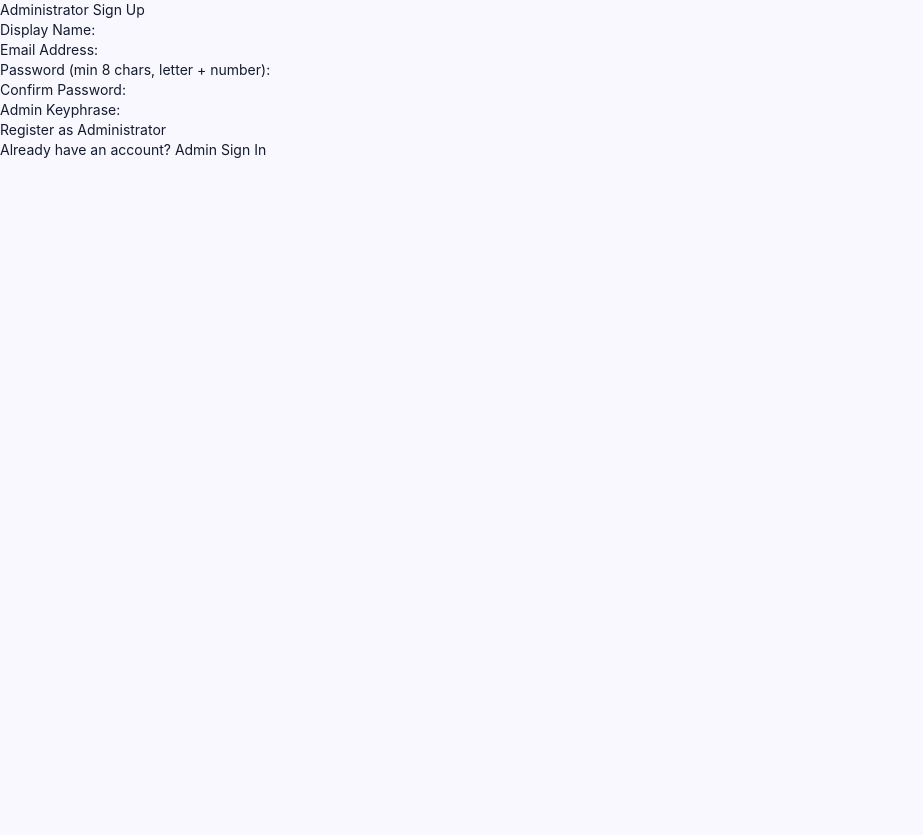
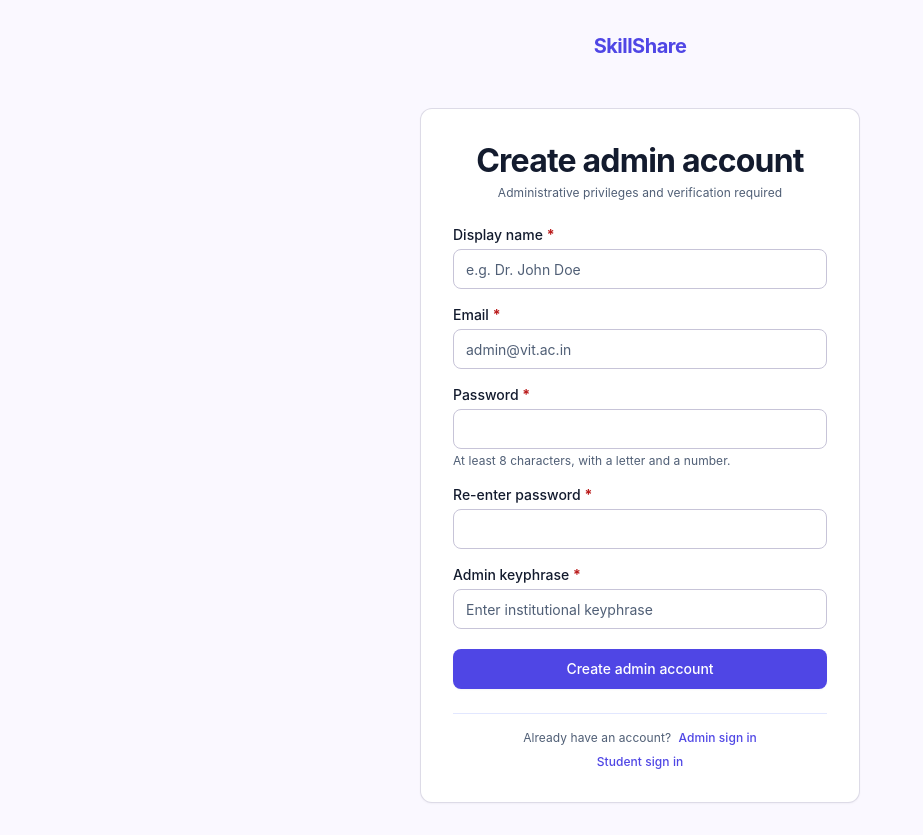
Before and after one commit to DerekWinkins-007/SkillShare, a React (Vite) app: page /admin/signup in a window 1280 px wide. Shown: the whole page, without its empty margins (0-923 px from the left). Before the commit the page ends 800 px from the top, so only its background shows below. Built offline with nearby package versions, Linux system fonts and the light colour scheme; no server answers.

Commit message:
Group 1: restyle auth pages (Login, StudentSignup, AdminLogin, AdminSignup) matching frames 01-04

```diff
--- a/src/pages/AdminLogin.tsx
+++ b/src/pages/AdminLogin.tsx
@@ -4,6 +4,7 @@ import { useMutation, useQueryClient } from '@tanstack/react-query';
 import { api } from '../lib/api';
 import { queryKeys } from '../lib/queryKeys';
 import { AppError, errorMessages } from '../lib/types';
+import { Button, TextField, ErrorBanner } from '../components/ui';
 
 export const AdminLogin: React.FC = () => {
   const [email, setEmail] = useState('');
@@ -39,42 +40,75 @@ export const AdminLogin: React.FC = () => {
   };
 
   return (
-    <section>
-      <h1>Administrator Login</h1>
-      {errorMsg && <p role="alert" data-testid="adminlogin-error">{errorMsg}</p>}
-      <form onSubmit={handleSubmit}>
-        <div>
-          <label htmlFor="admin-email">Admin Email:</label>
-          <input
+    <div className="min-h-screen bg-surface flex flex-col items-center justify-center p-space-md py-space-xl">
+      {/* Brand Wordmark */}
+      <div className="mb-space-2xl text-center">
+        <Link to="/login" className="font-headline-md text-headline-md font-bold text-primary-container tracking-tight">
+          SkillShare
+        </Link>
+      </div>
+
+      {/* Admin Sign In Card */}
+      <section className="w-full max-w-[440px] bg-surface-container-lowest p-space-xl rounded-xl border border-outline-variant/60 shadow-sm">
+        <h1 className="font-display-lg text-display-lg font-bold text-on-surface mb-space-lg">
+          Admin sign in
+        </h1>
+
+        {errorMsg && (
+          <div className="mb-space-md">
+            <ErrorBanner
+              message={errorMsg}
+              data-testid="adminlogin-error"
+              onDismiss={() => setErrorMsg(null)}
+            />
+          </div>
+        )}
+
+        <form onSubmit={handleSubmit} className="flex flex-col gap-space-md">
+          <TextField
             id="admin-email"
+            label="Email"
             type="email"
+            required
             data-testid="adminlogin-email"
-            required
             value={email}
             onChange={(e) => setEmail(e.target.value)}
+            placeholder="admin@vit.ac.in"
           />
-        </div>
-        <div>
-          <label htmlFor="admin-password">Password:</label>
-          <input
+
+          <TextField
             id="admin-password"
+            label="Password"
             type="password"
+            required
             data-testid="adminlogin-password"
-            required
             value={password}
             onChange={(e) => setPassword(e.target.value)}
           />
-        </div>
-        <button type="submit" data-testid="adminlogin-submit" disabled={loginMutation.isPending}>
-          {loginMutation.isPending ? 'Signing in...' : 'Sign In as Administrator'}
-        </button>
-      </form>
-      <nav>
-        <ul>
-          <li><Link to="/login">Student Login</Link></li>
-          <li><Link to="/admin/signup">Admin Sign Up</Link></li>
-        </ul>
-      </nav>
-    </section>
+
+          <Button
+            type="submit"
+            data-testid="adminlogin-submit"
+            isLoading={loginMutation.isPending}
+            className="w-full mt-space-2xs"
+          >
+            {loginMutation.isPending ? 'Signing in...' : 'Sign in'}
+          </Button>
+        </form>
+
+        {/* Bottom Navigational Links */}
+        <nav className="mt-space-lg flex flex-col items-center gap-space-xs text-center border-t border-surface-container-high pt-space-md">
+          <p className="font-body-sm text-body-sm text-secondary">
+            Need an admin account?{' '}
+            <Link to="/admin/signup" className="text-primary-container font-medium hover:underline ml-1">
+              Create admin account
+            </Link>
+          </p>
+          <Link to="/login" className="font-body-sm text-body-sm text-primary-container font-medium hover:underline text-center">
+            Student sign in
+          </Link>
+        </nav>
+      </section>
+    </div>
   );
 };
--- a/src/pages/AdminSignup.tsx
+++ b/src/pages/AdminSignup.tsx
@@ -5,6 +5,7 @@ import { api } from '../lib/api';
 import { queryKeys } from '../lib/queryKeys';
 import { passwordRules } from '../lib/rules';
 import { AppError, errorMessages } from '../lib/types';
+import { Button, TextField, ErrorBanner } from '../components/ui';
 
 export const AdminSignup: React.FC = () => {
   const [displayName, setDisplayName] = useState('');
@@ -67,74 +68,114 @@ export const AdminSignup: React.FC = () => {
   };
 
   return (
-    <section>
-      <h1>Administrator Sign Up</h1>
-      {errorMsg && <p role="alert" data-testid="adminsignup-error">{errorMsg}</p>}
-      <form onSubmit={handleSubmit}>
-        <div>
-          <label htmlFor="display_name">Display Name:</label>
-          <input
+    <div className="min-h-screen bg-surface flex flex-col items-center justify-center p-space-md py-space-xl">
+      {/* Brand Wordmark */}
+      <div className="mb-space-2xl text-center">
+        <Link to="/login" className="font-headline-md text-headline-md font-bold text-primary-container tracking-tight">
+          SkillShare
+        </Link>
+      </div>
+
+      {/* Admin Sign Up Card */}
+      <section className="w-full max-w-[440px] bg-surface-container-lowest p-space-xl rounded-xl border border-outline-variant/60 shadow-sm">
+        <div className="mb-space-lg text-center">
+          <h1 className="font-display-lg text-display-lg font-bold text-on-surface tracking-tight">
+            Create admin account
+          </h1>
+          <p className="font-body-sm text-body-sm text-secondary mt-space-2xs">
+            Administrative privileges and verification required
+          </p>
+        </div>
+
+        {errorMsg && (
+          <div className="mb-space-md">
+            <ErrorBanner
+              message={errorMsg}
+              data-testid="adminsignup-error"
+              onDismiss={() => setErrorMsg(null)}
+            />
+          </div>
+        )}
+
+        <form onSubmit={handleSubmit} className="flex flex-col gap-space-md">
+          <TextField
             id="display_name"
-            type="text"
-            data-testid="adminsignup-display-name"
+            label="Display name"
             required
             maxLength={60}
+            data-testid="adminsignup-display-name"
             value={displayName}
             onChange={(e) => setDisplayName(e.target.value)}
+            placeholder="e.g. Dr. John Doe"
           />
-        </div>
-        <div>
-          <label htmlFor="email">Email Address:</label>
-          <input
+
+          <TextField
             id="email"
+            label="Email"
             type="email"
-            data-testid="adminsignup-email"
             required
             maxLength={254}
+            data-testid="adminsignup-email"
             value={email}
             onChange={(e) => setEmail(e.target.value)}
+            placeholder="admin@vit.ac.in"
           />
-        </div>
-        <div>
-          <label htmlFor="password">Password (min 8 chars, letter + number):</label>
-          <input
+
+          <TextField
             id="password"
+            label="Password"
             type="password"
+            helperText="At least 8 characters, with a letter and a number."
+            required
             data-testid="adminsignup-password"
-            required
             value={password}
             onChange={(e) => setPassword(e.target.value)}
           />
-        </div>
-        <div>
-          <label htmlFor="confirm_password">Confirm Password:</label>
-          <input
+
+          <TextField
             id="confirm_password"
+            label="Re-enter password"
             type="password"
+            required
             data-testid="adminsignup-confirm-password"
-            required
             value={confirmPassword}
             onChange={(e) => setConfirmPassword(e.target.value)}
           />
-        </div>
-        <div>
-          <label htmlFor="keyphrase">Admin Keyphrase:</label>
-          <input
+
+          <TextField
             id="keyphrase"
+            label="Admin keyphrase"
             type="password"
+            required
             data-testid="adminsignup-keyphrase"
-            required
             value={keyphrase}
             onChange={(e) => setKeyphrase(e.target.value)}
+            placeholder="Enter institutional keyphrase"
           />
-        </div>
-        <button type="submit" data-testid="adminsignup-submit" disabled={signupMutation.isPending}>
-          {signupMutation.isPending ? 'Registering...' : 'Register as Administrator'}
-        </button>
-      </form>
-      <nav>
-        <p>Already have an account? <Link to="/admin/login">Admin Sign In</Link></p>
-      </nav>
-    </section>
+
+          <Button
+            type="submit"
+            data-testid="adminsignup-submit"
+            isLoading={signupMutation.isPending}
+            className="w-full mt-space-2xs"
+          >
+            {signupMutation.isPending ? 'Registering...' : 'Create admin account'}
+          </Button>
+        </form>
+
+        {/* Bottom Navigational Links */}
+        <nav className="mt-space-lg flex flex-col items-center gap-space-xs text-center border-t border-surface-container-high pt-space-md">
+          <div className="font-body-sm text-body-sm text-secondary">
+            Already have an account?{' '}
+            <Link to="/admin/login" className="font-medium text-primary-container hover:underline ml-1">
+              Admin sign in
+            </Link>
+          </div>
+          <Link to="/login" className="font-body-sm text-body-sm font-medium text-primary-container hover:underline">
+            Student sign in
+          </Link>
+        </nav>
+      </section>
+    </div>
   );
 };
--- a/src/pages/Login.tsx
+++ b/src/pages/Login.tsx
@@ -4,11 +4,13 @@ import { useMutation, useQueryClient } from '@tanstack/react-query';
 import { api } from '../lib/api';
 import { queryKeys } from '../lib/queryKeys';
 import { AppError, errorMessages } from '../lib/types';
+import { Button, TextField, ErrorBanner } from '../components/ui';
 
 export const Login: React.FC = () => {
   const [regno, setRegno] = useState('');
   const [email, setEmail] = useState('');
   const [password, setPassword] = useState('');
+  const [showPassword, setShowPassword] = useState(false);
   const [errorMsg, setErrorMsg] = useState<string | null>(null);
 
   const navigate = useNavigate();
@@ -50,54 +52,101 @@ export const Login: React.FC = () => {
   };
 
   return (
-    <section>
-      <h1>Student Login</h1>
-      {errorMsg && <p role="alert" data-testid="login-error">{errorMsg}</p>}
-      <form onSubmit={handleSubmit}>
-        <div>
-          <label htmlFor="regno">Registration Number:</label>
-          <input
+    <div className="min-h-screen bg-surface flex flex-col items-center justify-center p-space-md py-space-xl">
+      {/* Brand Wordmark */}
+      <div className="mb-space-2xl text-center">
+        <Link to="/login" className="font-headline-md text-headline-md font-bold text-primary-container tracking-tight">
+          SkillShare
+        </Link>
+      </div>
+
+      {/* Sign In Card */}
+      <section className="w-full max-w-[440px] bg-surface-container-lowest p-space-xl rounded-xl border border-outline-variant/60 shadow-sm">
+        <h1 className="font-display-lg text-display-lg font-bold text-on-surface mb-space-lg">
+          Student sign in
+        </h1>
+
+        {errorMsg && (
+          <div className="mb-space-md">
+            <ErrorBanner
+              message={errorMsg}
+              data-testid="login-error"
+              onDismiss={() => setErrorMsg(null)}
+            />
+          </div>
+        )}
+
+        <form onSubmit={handleSubmit} className="flex flex-col gap-space-lg">
+          <TextField
             id="regno"
-            type="text"
+            label="Registration number"
+            helperText="Format: 2 digits, 3 letters, 4 digits."
+            required
             data-testid="login-regno"
+            value={regno}
+            onChange={(e) => setRegno(e.target.value.toUpperCase())}
+            placeholder="e.g. 25BCE1232"
+          />
+
+          <TextField
+            id="email"
+            label="Email"
+            type="email"
             required
-            value={regno}
-            onChange={(e) => setRegno(e.target.value)}
-          />
-        </div>
-        <div>
-          <label htmlFor="email">Email Address:</label>
-          <input
-            id="email"
-            type="email"
             data-testid="login-email"
-            required
             value={email}
             onChange={(e) => setEmail(e.target.value)}
+            placeholder="student@vitstudent.ac.in"
           />
-        </div>
-        <div>
-          <label htmlFor="password">Password:</label>
-          <input
+
+          <TextField
             id="password"
-            type="password"
+            label="Password"
+            type={showPassword ? 'text' : 'password'}
+            required
             data-testid="login-password"
-            required
             value={password}
             onChange={(e) => setPassword(e.target.value)}
+            rightAction={
+              <button
+                type="button"
+                onClick={() => setShowPassword((prev) => !prev)}
+                className="h-8 px-space-sm font-label-sm text-label-sm text-secondary hover:text-on-surface hover:bg-surface-container transition-colors rounded-lg flex items-center justify-center cursor-pointer mr-1"
+              >
+                {showPassword ? 'Hide' : 'Show'}
+              </button>
+            }
           />
-        </div>
-        <button type="submit" data-testid="login-submit" disabled={loginMutation.isPending}>
-          {loginMutation.isPending ? 'Signing in...' : 'Sign In'}
-        </button>
-      </form>
-      <nav>
-        <ul>
-          <li><Link to="/signup">Student Sign Up</Link></li>
-          <li><Link to="/admin/login">Admin Login</Link></li>
-          <li><Link to="/admin/signup">Admin Sign Up</Link></li>
-        </ul>
-      </nav>
-    </section>
+
+          <Button
+            type="submit"
+            data-testid="login-submit"
+            isLoading={loginMutation.isPending}
+            className="w-full mt-space-2xs"
+          >
+            {loginMutation.isPending ? 'Signing in...' : 'Sign in'}
+          </Button>
+        </form>
+
+        {/* Bottom Navigation Links */}
+        <nav className="mt-space-lg flex flex-col items-center gap-space-xs text-center border-t border-surface-container-high pt-space-md">
+          <div className="font-body-sm text-body-sm text-secondary">
+            New to SkillShare?{' '}
+            <Link to="/signup" className="font-label-sm text-label-sm text-primary-container hover:underline ml-1">
+              Create student account
+            </Link>
+          </div>
+          <div className="flex items-center gap-space-md mt-1">
+            <Link to="/admin/login" className="font-label-sm text-label-sm text-primary-container hover:underline">
+              Admin sign in
+            </Link>
+            <span className="text-outline-variant">•</span>
+            <Link to="/admin/signup" className="font-label-sm text-label-sm text-secondary hover:underline">
+              Admin sign up
+            </Link>
+          </div>
+        </nav>
+      </section>
+    </div>
   );
 };
--- a/src/pages/StudentSignup.tsx
+++ b/src/pages/StudentSignup.tsx
@@ -5,6 +5,7 @@ import { api } from '../lib/api';
 import { queryKeys } from '../lib/queryKeys';
 import { isValidRegno, passwordRules } from '../lib/rules';
 import { AppError, errorMessages } from '../lib/types';
+import { Button, TextField, ErrorBanner } from '../components/ui';
 
 export const StudentSignup: React.FC = () => {
   const [regno, setRegno] = useState('');
@@ -67,73 +68,118 @@ export const StudentSignup: React.FC = () => {
 
   if (confirmationNotice) {
     return (
-      <section>
-        <h1>Confirmation Required</h1>
-        <p data-testid="signup-confirmation-msg">
+      <div className="min-h-screen bg-surface flex flex-col items-center justify-center p-space-md py-space-xl">
+        <div className="mb-space-2xl text-center">
+          <Link to="/login" className="font-headline-md text-headline-md font-bold text-primary-container tracking-tight">
+            SkillShare
+          </Link>
+        </div>
+        <section className="w-full max-w-[440px] bg-surface-container-lowest p-space-xl rounded-xl border border-outline-variant/60 shadow-sm text-center">
+          <div className="w-12 h-12 rounded-full bg-status-success-bg border border-status-success-border text-status-success-text flex items-center justify-center mx-auto mb-space-md">
+            <span className="material-symbols-outlined text-[24px]">mark_email_read</span>
+          </div>
+          <h1 className="font-display-lg text-display-lg font-bold text-on-surface mb-space-sm">
+            Confirmation required
+          </h1>
+          <p data-testid="signup-confirmation-msg" className="font-body-md text-body-md text-secondary mb-space-lg">
             Please check your email to confirm your account before logging in.
           </p>
-        <Link to="/login">Go to Login</Link>
+          <Link to="/login">
+            <Button className="w-full">Go to sign in</Button>
+          </Link>
         </section>
+      </div>
     );
   }
 
   return (
-    <section>
-      <h1>Student Sign Up</h1>
-      {errorMsg && <p role="alert" data-testid="signup-error">{errorMsg}</p>}
-      <form onSubmit={handleSubmit}>
-        <div>
-          <label htmlFor="regno">Registration Number (e.g. 25BCE1232):</label>
-          <input
+    <div className="min-h-screen bg-surface flex flex-col items-center justify-center p-space-md py-space-xl">
+      {/* Brand Wordmark */}
+      <div className="mb-space-2xl text-center">
+        <Link to="/login" className="font-headline-md text-headline-md font-bold text-primary-container tracking-tight">
+          SkillShare
+        </Link>
+      </div>
+
+      {/* Sign Up Card */}
+      <section className="w-full max-w-[440px] bg-surface-container-lowest p-space-xl rounded-xl border border-outline-variant/60 shadow-sm">
+        <h1 className="font-display-lg text-display-lg font-bold text-on-surface mb-space-lg">
+          Create student account
+        </h1>
+
+        {errorMsg && (
+          <div className="mb-space-md">
+            <ErrorBanner
+              message={errorMsg}
+              data-testid="signup-error"
+              onDismiss={() => setErrorMsg(null)}
+            />
+          </div>
+        )}
+
+        <form onSubmit={handleSubmit} className="flex flex-col gap-space-md">
+          <TextField
             id="regno"
-            type="text"
+            label="Registration number"
+            helperText="Format: 2 digits, 3 letters, 4 digits."
+            required
             data-testid="signup-regno"
-            required
             value={regno}
             onChange={(e) => setRegno(e.target.value.toUpperCase())}
+            placeholder="e.g. 25BCE1232"
           />
-        </div>
-        <div>
-          <label htmlFor="email">Email Address:</label>
-          <input
+
+          <TextField
             id="email"
+            label="Email"
             type="email"
-            data-testid="signup-email"
             required
             maxLength={50}
+            data-testid="signup-email"
             value={email}
             onChange={(e) => setEmail(e.target.value)}
+            placeholder="student@vitstudent.ac.in"
           />
-        </div>
-        <div>
-          <label htmlFor="password">Password (min 8 chars, letter + number):</label>
-          <input
+
+          <TextField
             id="password"
+            label="Password"
             type="password"
+            helperText="At least 8 characters, with a letter and a number."
+            required
             data-testid="signup-password"
-            required
             value={password}
             onChange={(e) => setPassword(e.target.value)}
           />
-        </div>
-        <div>
-          <label htmlFor="confirm_password">Confirm Password:</label>
-          <input
+
+          <TextField
             id="confirm_password"
+            label="Re-enter password"
             type="password"
+            required
             data-testid="signup-confirm-password"
-            required
             value={confirmPassword}
             onChange={(e) => setConfirmPassword(e.target.value)}
           />
-        </div>
-        <button type="submit" data-testid="signup-submit" disabled={signupMutation.isPending}>
-          {signupMutation.isPending ? 'Signing up...' : 'Sign Up'}
-        </button>
+
+          <Button
+            type="submit"
+            data-testid="signup-submit"
+            isLoading={signupMutation.isPending}
+            className="w-full mt-space-2xs"
+          >
+            {signupMutation.isPending ? 'Signing up...' : 'Create account'}
+          </Button>
         </form>
-      <nav>
-        <p>Already have an account? <Link to="/login">Sign In</Link></p>
+
+        {/* Already have an account */}
+        <nav className="mt-space-lg text-center font-body-sm text-body-sm text-secondary border-t border-surface-container-high pt-space-md">
+          Already have an account?{' '}
+          <Link to="/login" className="text-primary-container font-label-sm hover:underline ml-1">
+            Sign in
+          </Link>
         </nav>
       </section>
+    </div>
   );
 };
```
Also changed, not shown: 1 other file (tests, documents, lock files or other folders). Lines whose indentation alone changed are shown as unchanged.
